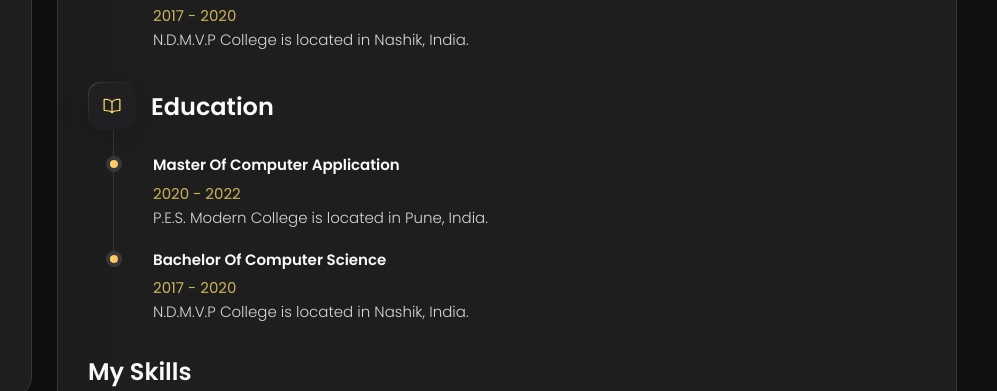
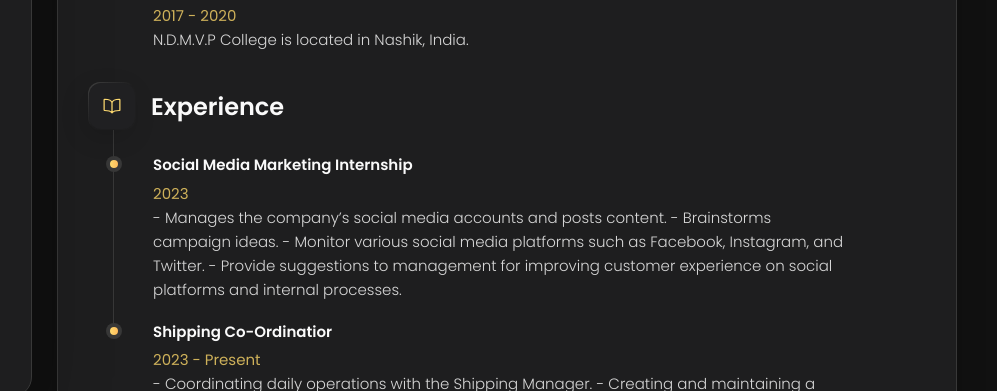
Before and after one commit to sbharuka01/Portfolio, a plain HTML site: page index.html in a window 1280 px wide. Both pictures are taken after a click on the button "Resume". Shown: the part 409-800 px from the top of the page, 283-1280 px from the left. Drawn offline with nearby package versions, Linux system fonts and the light colour scheme.

Commit message:
Update index.html

```diff
--- a/index.html
+++ b/index.html
@@ -373,6 +373,10 @@
               </a></h2>
           </header>
 
+        <!--
+          - Education
+        -->
+
           <section class="timeline">
             <div class="title-wrapper">
               <div class="icon-box">
@@ -411,39 +415,48 @@
             </ol>
           </section>
 
+        <!--
+          - Experience
+        -->
+
           <section class="timeline">
             <div class="title-wrapper">
               <div class="icon-box">
                 <ion-icon name="book-outline"></ion-icon>
               </div>
 
-              <h3 class="h3">Education</h3>
+              <h3 class="h3">Experience</h3>
             </div>
 
             <ol class="timeline-list">
               <li class="timeline-item">
                 <h4 class="h4 timeline-item-title">
-                  Master of Computer Application
+                  Social Media Marketing Internship
                 </h4>
 
-                <span>2020 - 2022</span>
+                <span>2023</span>
 
                 <p class="timeline-text">
-                  P.E.S. Modern College is
-                  located in Pune, India.
+                  - Manages the company’s social media accounts and posts content.
+                  - Brainstorms campaign ideas.
+                  - Monitor various social media platforms such as Facebook, Instagram, and Twitter.
+                  - Provide suggestions to management for improving customer experience on social platforms and internal processes.
                 </p>
               </li>
 
               <li class="timeline-item">
                 <h4 class="h4 timeline-item-title">
-                  Bachelor of Computer Science
+                  Shipping Co-Ordinatior
                 </h4>
 
-                <span>2017 - 2020</span>
+                <span>2023 - Present</span>
 
                 <p class="timeline-text">
-                  N.D.M.V.P College is
-                  located in Nashik, India.
+                  - Coordinating daily operations with the Shipping Manager.
+                  - Creating and maintaining a report of the daily shipping activities.
+                  - Obtaining shipment invoices and checking the accuracy of the same.
+                  - Communicating and understanding the preferred courier mode.
+                  - Resolving any queries and complaints.
                 </p>
               </li>
             </ol>
```
